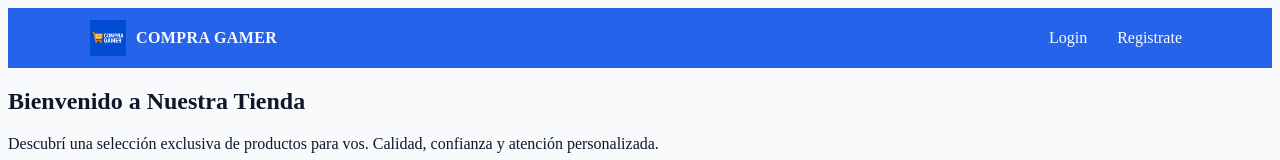
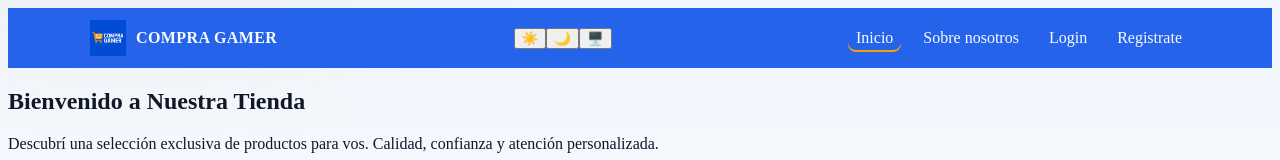
Before and after one commit to Joaco004/Proyecto-Final, a React (Vite) app: page / in a window 1280 px wide. Shown: the top 160 px of the page. Built offline with nearby package versions, Linux system fonts and the light colour scheme; no server answers.

Commit message:
fix: modificacion del header y el main para el agregado del themetoggle

```diff
--- a/index.html
+++ b/index.html
@@ -1,5 +1,5 @@
 <!doctype html>
-<html lang="en">
+<html lang="en" >
 
 <head>
   <meta charset="UTF-8" />
--- a/src/components/Header.jsx
+++ b/src/components/Header.jsx
@@ -1,14 +1,13 @@
 import { useState } from "react";
 import { Link, NavLink } from "react-router-dom";
 import { useAuth } from "../context/UserContext";
+import { ThemeToggle } from "./ThemeToggle";
 import logo from "../assets/imagentpfinal.png";
 import "../styles/components/Header.css";
 
 const Header = () => {
   const { user, logout } = useAuth();
   const [open, setOpen] = useState(false);
-
-  const handleLogout = () => logout();
 
   const navLinkClass = ({ isActive }) =>
     isActive ? "nav__link active" : "nav__link";
@@ -21,6 +20,8 @@ const Header = () => {
           <span className="brand__name">COMPRA GAMER</span>
         </Link>
 
+        <div className="header-actions">
+          <ThemeToggle /> {/* ☀️ 🌙 🖥️ */}
           <button
             className="nav__toggle"
             aria-label="Abrir menú"
@@ -28,15 +29,18 @@ const Header = () => {
           >
             ☰
           </button>
+        </div>
 
         <nav className={`nav ${open ? "open" : ""}`} aria-label="Principal">
-          <ul className="nav__list">
+          <ul className="nav__list" onClick={() => setOpen(false)}>
+            <li><NavLink to="/" end className={navLinkClass}>Inicio</NavLink></li>
+            <li><NavLink to="/about" className={navLinkClass}>Sobre nosotros</NavLink></li>
+
             {user ? (
               <>
-                <li><NavLink to="/" end className={navLinkClass}>Inicio</NavLink></li>
                 <li><NavLink to="/dashboard" className={navLinkClass}>Dashboard</NavLink></li>
                 <li>
-                  <button className="btn btn--ghost" onClick={handleLogout}>
+                  <button className="btn btn--ghost" onClick={logout}>
                     Cerrar sesión
                   </button>
                 </li>
--- a/src/index.css
+++ b/src/index.css
@@ -1,43 +1,48 @@
-.red {
-  background-color: red;
-}
-
-.blue {
-  background-color: blue;
-}
-
-.error {
-  color: red;
-}
-
-.popup-edit {
-  background-color: yellowgreen;
-  padding: 20px;
-}
-
-input,
-textarea {
-  display: block;
-  padding: 5px;
-}
-
 :root{
   --brand-700:#2563eb;
   --accent-500:#f59e0b;
   --bg-50:#f9fafb;
+  --bg-tint:#eff6ff;
   --text-900:#0f172a;
   --muted:#6b7280;
   --card:#ffffff;
+  --card-border:#e5e7eb;
   --ring:#2563eb33;
 }
+
 :root.dark,[data-theme="dark"]{
   --bg-50:#0b1220;
+  --bg-tint:#0d1530;
   --text-900:#e5e7eb;
   --muted:#94a3b8;
   --card:#0f172a;
+  --card-border:#1f2937;
 }
 
-html,body {
-  background:var(--bg-50);
-  color:var(--text-900);
+html,body{
+  background:
+    linear-gradient(180deg, var(--bg-tint) 0%, var(--bg-50) 40%, var(--bg-50) 100%);
+  color: var(--text-900);
 }
+
+.card{
+  background: var(--card);
+  border: 1px solid var(--card-border);
+  border-radius: 14px;
+  box-shadow: 0 1px 0 rgba(16,24,40,.04);
+}
+:root.dark .card,[data-theme="dark"] .card{
+  box-shadow: 0 1px 0 rgba(255,255,255,.03);
+}
+
+body::before{
+  content:"";
+  position:fixed; inset:0; pointer-events:none;
+  background: radial-gradient(700px 400px at 10% -10%, rgba(245,158,11,.06), transparent 60%);
+}
+
+.red { background-color: red; }
+.blue { background-color: blue; }
+.error { color: red; }
+.popup-edit { background-color: yellowgreen; padding: 20px; }
+input, textarea { display: block; padding: 5px; }
--- a/src/main.jsx
+++ b/src/main.jsx
@@ -4,11 +4,14 @@ import { RouterApp } from './router/RouterApp'
 
 import "./index.css"
 import { UserProvider } from './context/UserContext'
+import { ThemeProvider } from "./context/ThemeContext"
 
 createRoot(document.getElementById('root')).render(
   <StrictMode>
-    <UserProvider>
-      <RouterApp />
-    </UserProvider>
+   <ThemeProvider>
+     <UserProvider>
+       <RouterApp />
+     </UserProvider>
+   </ThemeProvider>
   </StrictMode>,
 )
--- a/src/router/RouterApp.jsx
+++ b/src/router/RouterApp.jsx
@@ -15,7 +15,7 @@ function RouterApp() {
     <BrowserRouter>
       <Routes>
         <Route path="/" element={<Home />} />
-        <Route path="/Sobre Nosotros" element={<About />} />
+        <Route path="/about" element={<About />} />
         <Route path="/Login" element={<Login />} />
         <Route path="/Registrate" element={<Register />} />
 
--- a/src/styles/components/Header.css
+++ b/src/styles/components/Header.css
@@ -92,3 +92,13 @@
   .brand__logo{ height:30px; }
   .brand__name{ font-size:.95rem; }
 }
+
+.header-actions{
+  display:flex;
+  align-items:center;
+  gap:10px;
+}
+
+@media (max-width:880px){
+  .header-actions{ margin-left:auto; }
+}
```
Lines whose indentation alone changed are shown as unchanged.
